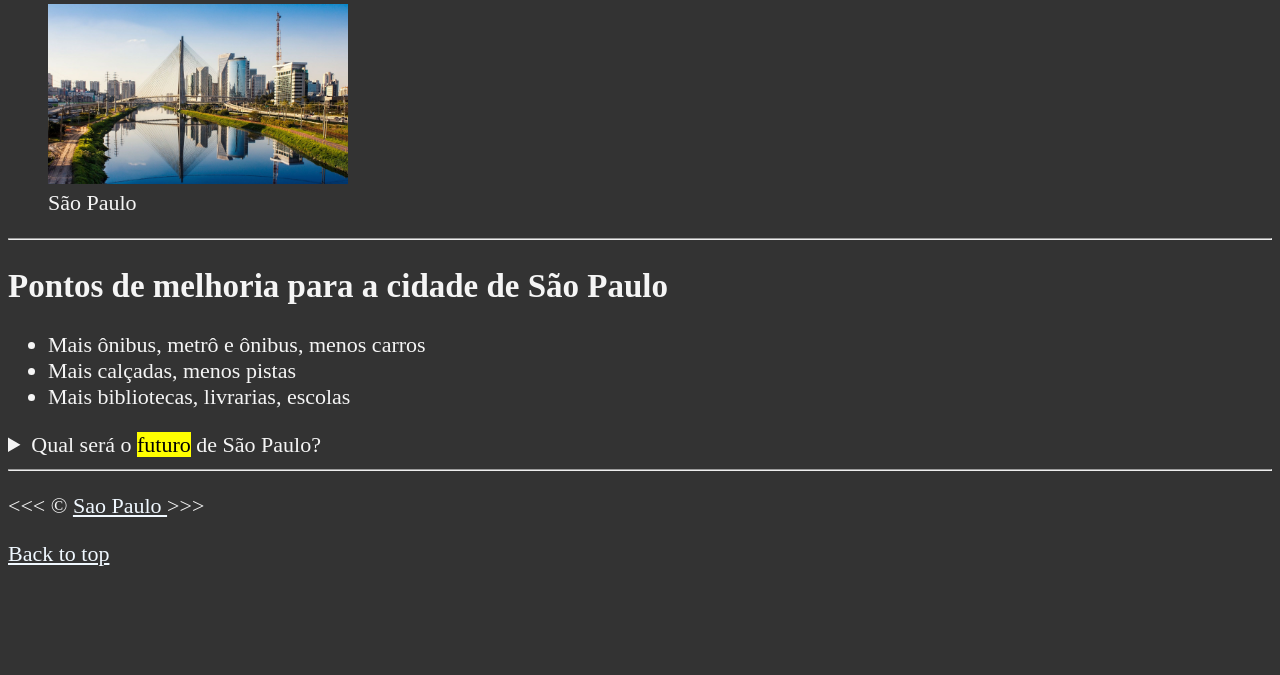
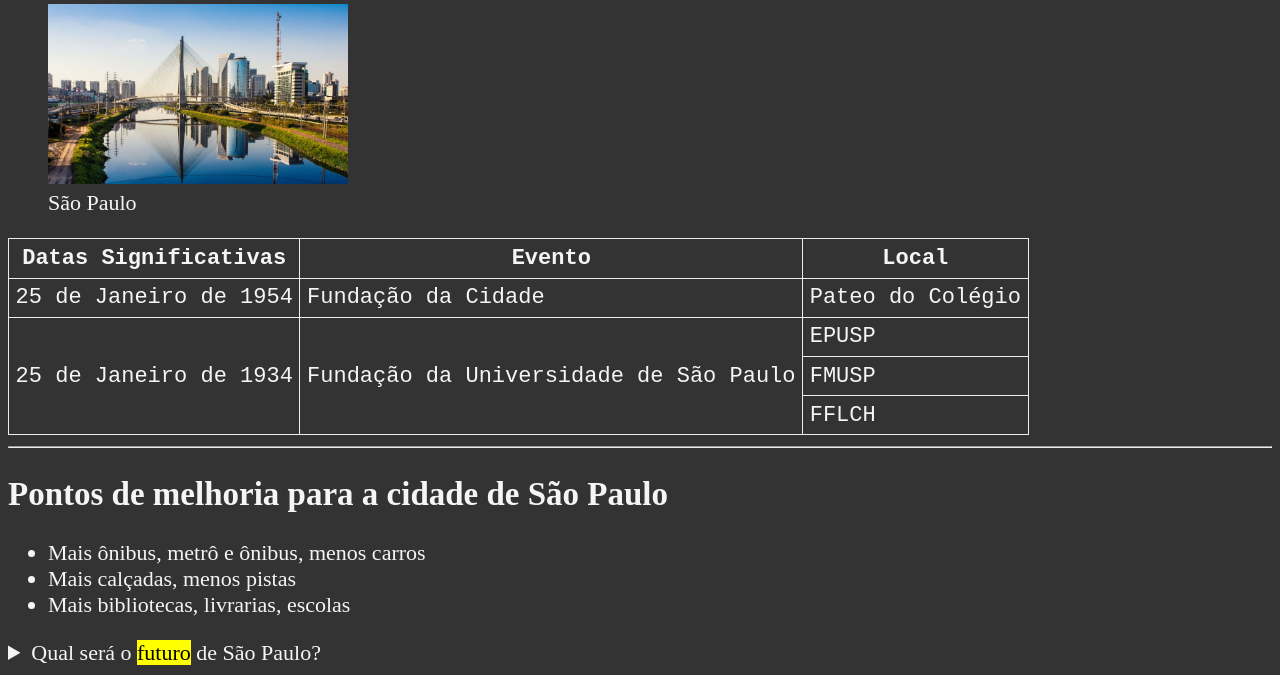
Before and after one commit to vitorpbarbosa7/web, a PHP site: page / in a window 1280 px wide. Shown: the part 387-1062 px from the top of the page. Before the commit the page ends 953 px from the top, so only its background shows below. Run offline with PHP 8.4, Linux system fonts and the light colour scheme.

Commit message:
simple tables

```diff
--- a/html/freecodecamp/01_lesson/index.html
+++ b/html/freecodecamp/01_lesson/index.html
@@ -52,6 +52,28 @@
             />
             <figcaption>São Paulo</figcaption>
           </figure>
+
+		  <table>
+			<tr>
+				<th> Datas Significativas </th>
+				<th> Evento </th>
+				<th> Local </th>
+			</tr>
+			<tr>
+				<td> <time datetime="1554-01-25">25 de Janeiro de 1954</time> </td>
+				<td> Fundação da Cidade </td>
+				<td> Pateo do Colégio </td>
+			<tr>
+			<tr>
+				<td rowspan = "3">  <time datetime="1934-01-25">25 de Janeiro de 1934</time> </td>
+				<td rowspan = "3"> Fundação da Universidade de São Paulo </td>
+				<td> EPUSP</td>
+				</td>
+			</tr>
+			<tr><td> FMUSP </td> </tr>
+			<tr> <td> FFLCH </td> </tr>
+
+		  </table>
         </section>
       </article>
 
--- a/html/freecodecamp/01_lesson/main.css
+++ b/html/freecodecamp/01_lesson/main.css
@@ -17,3 +17,10 @@ a:visited{
 a:hover, a:activate{
 	color: #eee;
 }
+
+table, tr, th, td, caption {
+	border: 0.5px solid #eee;
+	font-family: 'Courier New', Courier, monospace;
+	border-collapse: collapse;
+	padding: 0.3rem;
+}
```
